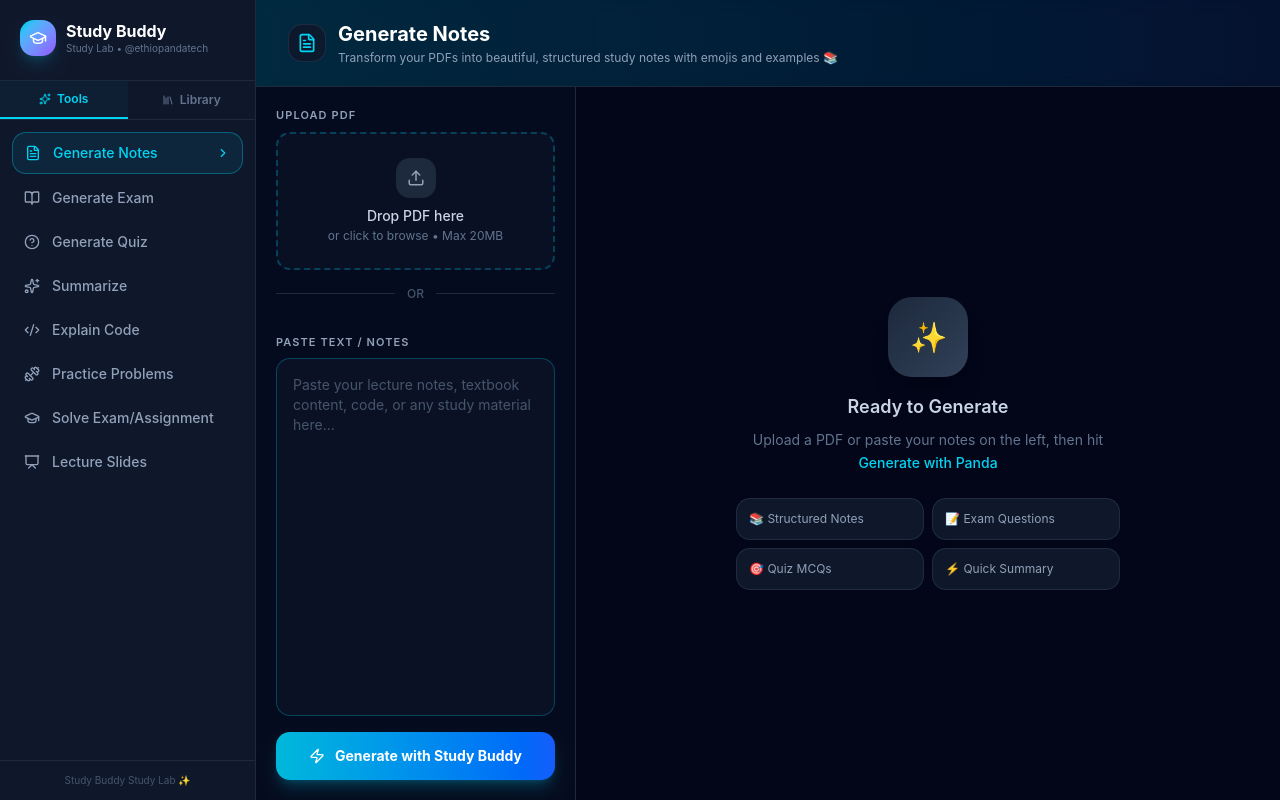
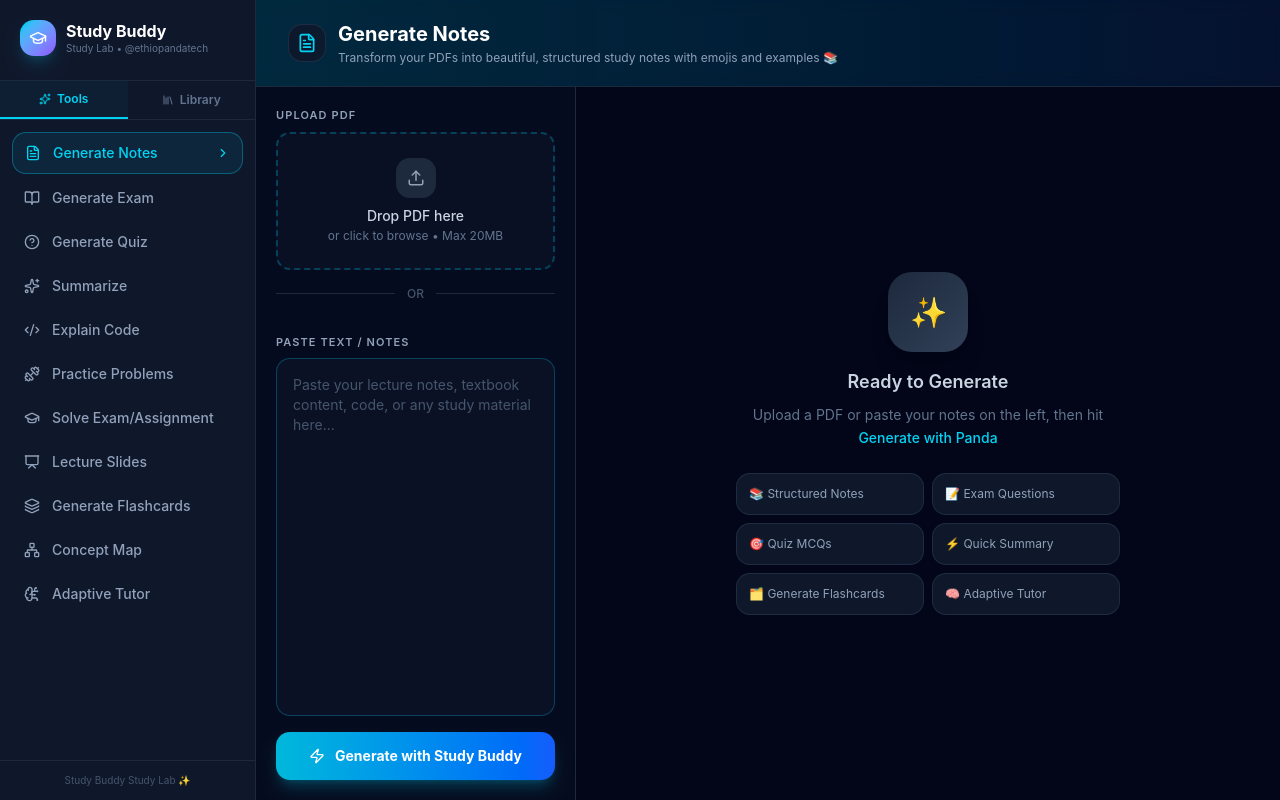
Before and after one commit to devabdisa/AI-Powered-Study-lab, a Next.js app: page /dashboard in a window 1280 px wide. Built offline with nearby package versions, Linux system fonts and the light colour scheme.

Commit message:
update sidebar and empty state to show new adaptive tutor and flashcard features

```diff
--- a/components/MainArea.tsx
+++ b/components/MainArea.tsx
@@ -1280,6 +1280,8 @@ export default function MainArea({
                       "📝 Exam Questions",
                       "🎯 Quiz MCQs",
                       "⚡ Quick Summary",
+                      "🗂️ Generate Flashcards",
+                      "🧠 Adaptive Tutor",
                     ].map((tip) => (
                       <div
                         key={tip}
--- a/components/Sidebar.tsx
+++ b/components/Sidebar.tsx
@@ -18,6 +18,9 @@ import {
   Bookmark,
   Loader2,
   Presentation,
+  Layers,
+  Network,
+  BrainCircuit,
 } from "lucide-react";
 
 interface SidebarProps {
@@ -97,6 +100,27 @@ const modes = [
     color: "text-sky-400",
     bg: "bg-sky-500/10 border-sky-500/40",
   },
+  {
+    label: "Generate Flashcards",
+    icon: Layers,
+    id: "flashcards",
+    color: "text-indigo-400",
+    bg: "bg-indigo-500/10 border-indigo-400/40",
+  },
+  {
+    label: "Concept Map",
+    icon: Network,
+    id: "concept_map",
+    color: "text-fuchsia-400",
+    bg: "bg-fuchsia-500/10 border-fuchsia-500/40",
+  },
+  {
+    label: "Adaptive Tutor",
+    icon: BrainCircuit,
+    id: "adaptive_learning",
+    color: "text-cyan-400",
+    bg: "bg-cyan-500/10 border-cyan-500/40",
+  },
 ];
 
 const modeColors: Record<string, string> = {
@@ -108,6 +132,9 @@ const modeColors: Record<string, string> = {
   practice: "text-orange-400",
   assignment: "text-rose-400",
   slides: "text-sky-400",
+  flashcards: "text-indigo-400",
+  concept_map: "text-fuchsia-400",
+  adaptive_learning: "text-cyan-400",
 };
 
 function timeAgo(dateStr: string): string {
```
